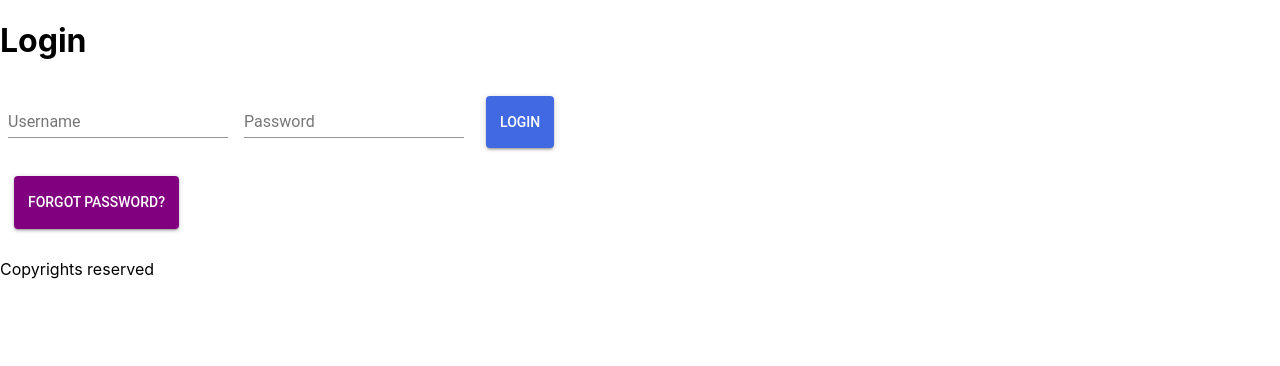
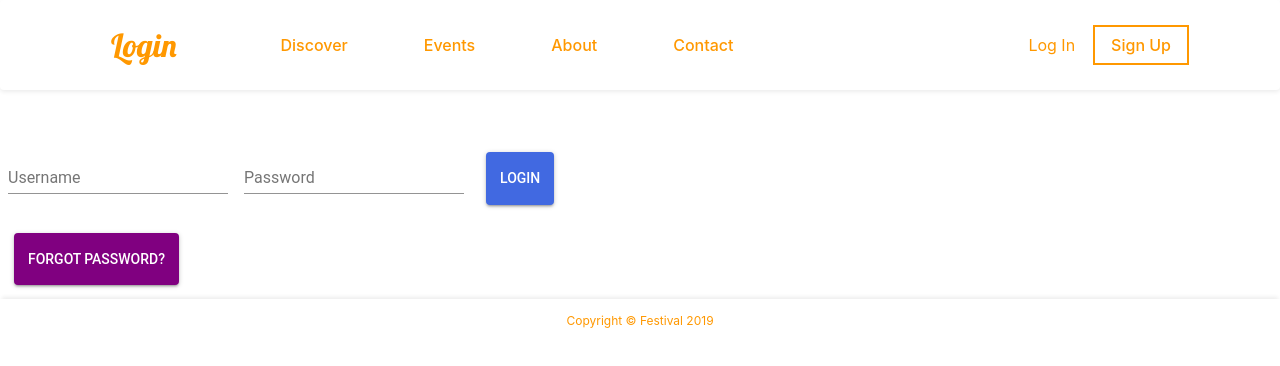
Before and after one commit to johnhany97/selfie-with-fame, a React (Create React App) app in the folder client/: page /login in a window 1280 px wide. Shown: the top 366 px of the page. Built offline with nearby package versions, Linux system fonts and the light colour scheme.

Commit message:
Added navbar and footer from partials

```diff
--- a/client/package.json
+++ b/client/package.json
@@ -5,11 +5,13 @@
   "dependencies": {
     "@material-ui/core": "^3.9.2",
     "axios": "^0.18.0",
+    "bootstrap": "^4.3.1",
     "install": "^0.12.2",
     "npm": "^6.9.0",
     "prop-types": "^15.7.2",
     "query-string": "^6.4.0",
     "react": "^16.8.4",
+    "react-bootstrap": "^1.0.0-beta.6",
     "react-dom": "^16.8.4",
     "react-router-dom": "^5.0.0",
     "react-scripts": "2.1.8",
--- a/client/public/index.html
+++ b/client/public/index.html
@@ -11,6 +11,13 @@
       user's mobile device or desktop. See https://developers.google.com/web/fundamentals/web-app-manifest/
     -->
   <link rel="manifest" href="%PUBLIC_URL%/manifest.json" />
+  <link
+    rel="stylesheet"
+    href="https://maxcdn.bootstrapcdn.com/bootstrap/4.3.1/css/bootstrap.min.css"
+    integrity="sha384-ggOyR0iXCbMQv3Xipma34MD+dH/1fQ784/j6cY/iJTQUOhcWr7x9JvoRxT2MZw1T"
+    crossorigin="anonymous"
+  />
+  <link href="https://fonts.googleapis.com/css?family=Lobster|Montserrat" rel="stylesheet">
   <title>Selfie with Fame</title>
 </head>
 
--- a/client/src/App.jsx
+++ b/client/src/App.jsx
@@ -3,7 +3,7 @@ import React from 'react';
 import Layout from './components/Layout';
 
 const App = () => (
-  <Layout>
+  <Layout title="Festival">
     test
   </Layout>
 );
--- /dev/null
+++ b/client/src/components/Footer/index.css
@@ -0,0 +1,17 @@
+/* Footer Styles */
+footer{
+    padding: .5rem 0.75rem;
+}
+
+footer .container-lg{
+    justify-content: center;
+}
+.footer-shadow{
+    box-shadow: 0 -.25rem .25rem -.125rem rgba(0,0,0,.075)!important;
+}
+
+.copyright{
+    color: #FF9800;
+    text-align: center;
+    font-size: 0.75rem;
+}
--- a/client/src/components/Footer/index.jsx
+++ b/client/src/components/Footer/index.jsx
@@ -1,5 +1,16 @@
 import React from 'react';
+import './index.css';
 
-const Footer = () => (<p>Copyrights reserved</p>);
+const Footer = () => (
+  <footer className="footer-shadow">
+    <div className="container-lg">
+      <div className="row">
+        <div className="col-md-12">
+          <span className="copyright">Copyright © Festival 2019</span>
+        </div>
+      </div>
+    </div>
+  </footer>
+);
 
 export default Footer;
--- /dev/null
+++ b/client/src/components/Header/index.css
@@ -0,0 +1,101 @@
+
+.navbar {
+    background-color: #fff;
+}
+
+.navbar .navbar-brand{
+    margin-left: 20px;
+}
+
+.navbar .nav-menu{
+    margin-left: 20px;
+}
+
+.navbar .navbar-nav{
+    margin-left: 20px;
+}
+
+.navbar-expand-lg .nav-menu .nav-link{
+    font-weight: 550;
+    color: #FF9800;
+
+}
+
+.navbar .navbar-brand{
+    font-size: 2rem;
+    font-family: 'Lobster', cursive;
+    color: #FF9800;
+}
+
+#sign-up-btn{
+    display: none;
+}
+
+.navbar .navbar-nav .nav-link{
+    color: #FF9800;
+}
+
+/* Custom Button Styles */
+.square-btn{
+    background-color: #FF9800;
+    border: none;
+    color: #FF9800;
+    background-color: inherit;
+    border: 2px solid #FF9800;
+    font-weight: 500;
+    padding: 0.25rem 1rem;
+    text-align: center;
+    text-decoration: none;
+    display: inline-block;
+    margin-left: 10px;
+    cursor: pointer;
+}
+
+.square-btn:hover{
+    background-color: #FF9800;
+    color: #fff;
+}
+
+.btn-text{
+    font-size: 1rem;
+}
+#burger-icon{
+    outline: none;
+    border: none;
+}
+#burger-icon:focus{
+    border: none;
+    outline: 5px auto -webkit-focusring-color;
+}
+
+/* Break Point Styles Navbar */
+@media (min-width: 992px){
+    .navbar .nav-menu{
+        margin-left: 50px;
+    }
+    .navbar .navbar-nav .sign-up-txt{
+        display: none;
+    }
+    #sign-up-btn{
+        display: inline;
+    }
+    .navbar-expand-lg .nav-menu .nav-link{
+        margin-left: 15px;
+        margin-right: 15px;
+        border-bottom: 1px solid transparent;
+    }
+    .navbar-expand-lg .nav-menu .nav-link:hover,
+    .navbar-expand-lg .nav-menu .nav-link:focus:after,
+    .navbar-expand-lg .nav-menu .nav-link:active:after{
+        border-bottom: 1px solid #FF9800;
+        color: #FF9800;
+    }
+}
+
+/* Break Point Styles Navbar */
+@media (min-width: 1112px){
+    .navbar-expand-lg .nav-menu .nav-link{
+        margin-left: 30px;
+        margin-right: 30px;
+    }
+}
--- a/client/src/components/Header/index.jsx
+++ b/client/src/components/Header/index.jsx
@@ -1,13 +1,32 @@
 import React from 'react';
 import PropTypes from 'prop-types';
+import { Navbar, Nav } from 'react-bootstrap';
+import './index.css';
 
 const Header = (props) => {
   const { title } = props;
   return (
-    <h1>
-      {title}
-    </h1>
-  );
+    <Navbar collapseOnSelect expand="lg" variant="light" className="shadow-sm p-3 mb-5 bg-white rounded">
+      <div className="container-lg">
+        <Navbar.Brand href="#home">{title}</Navbar.Brand>
+        <Navbar.Toggle aria-controls="responsive-navbar-nav" id="burger-icon" />
+        <Navbar.Collapse id="responsive-navbar-nav">
+          <Nav className="mr-auto nav-menu">
+            <Nav.Link href="#discover">Discover</Nav.Link>
+            <Nav.Link href="#events">Events</Nav.Link>
+            <Nav.Link href="#about">About</Nav.Link>
+            <Nav.Link href="#contact">Contact</Nav.Link>
+          </Nav>
+          <Nav>
+            <hr className="menu-break"></hr>
+            <Nav.Link href="#log-in">Log In</Nav.Link>
+            <Nav.Link href="#sign-up" className="sign-up-txt">Sign Up</Nav.Link>
+            <button href="#" className="square-btn" id="sign-up-btn">Sign Up</button>
+          </Nav>
+        </Navbar.Collapse>
+      </div>
+    </Navbar>
+  )
 };
 
 Header.propTypes = {
--- a/client/src/index.css
+++ b/client/src/index.css
@@ -9,3 +9,22 @@ body {
 code {
   font-family: source-code-pro, Menlo, Monaco, Consolas, "Courier New", monospace;
 }
+
+.container-lg{
+  width: 100%;
+  margin-right: auto;
+  margin-left: auto;
+  display: flex;
+  -ms-flex-wrap: wrap;
+  flex-wrap: wrap;
+  -ms-flex-align: center;
+  align-items: center;
+  -ms-flex-pack: justify;
+  justify-content: space-between;
+}
+
+@media(min-width: 992px){
+  .container-lg{
+    padding: 0 75px;
+  }
+}
--- a/client/src/index.jsx
+++ b/client/src/index.jsx
@@ -38,4 +38,4 @@ ReactDOM.render(routing, document.getElementById('root'));
 // If you want your app to work offline and load faster, you can change
 // unregister() to register() below. Note this comes with some pitfalls.
 // Learn more about service workers: https://bit.ly/CRA-PWA
-serviceWorker.register();
+//serviceWorker.register();
```
Also changed, not shown: 1 other file (tests, documents, lock files or other folders).
